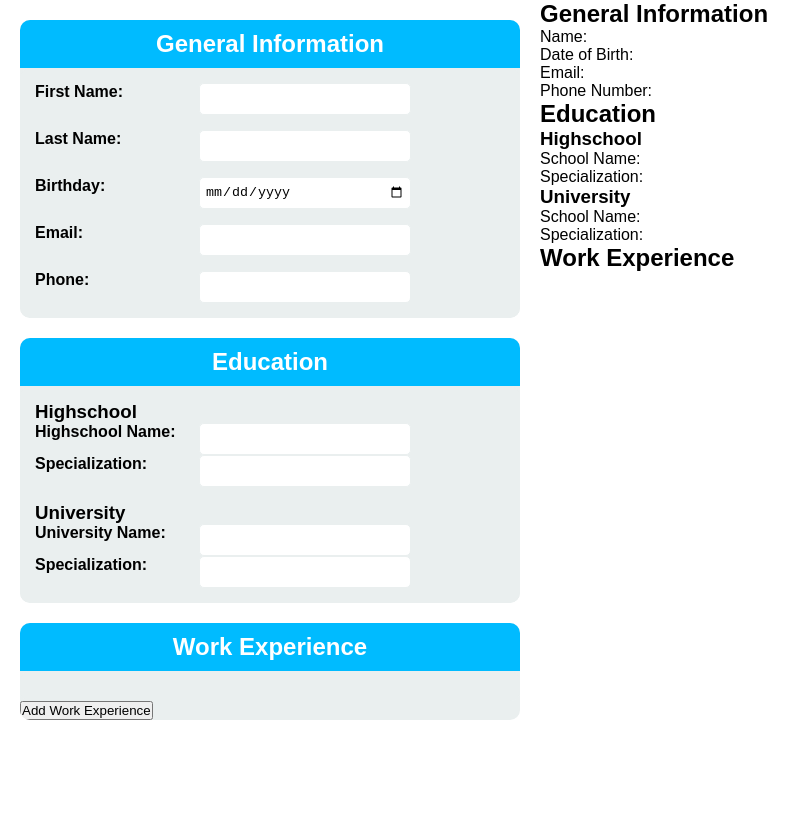
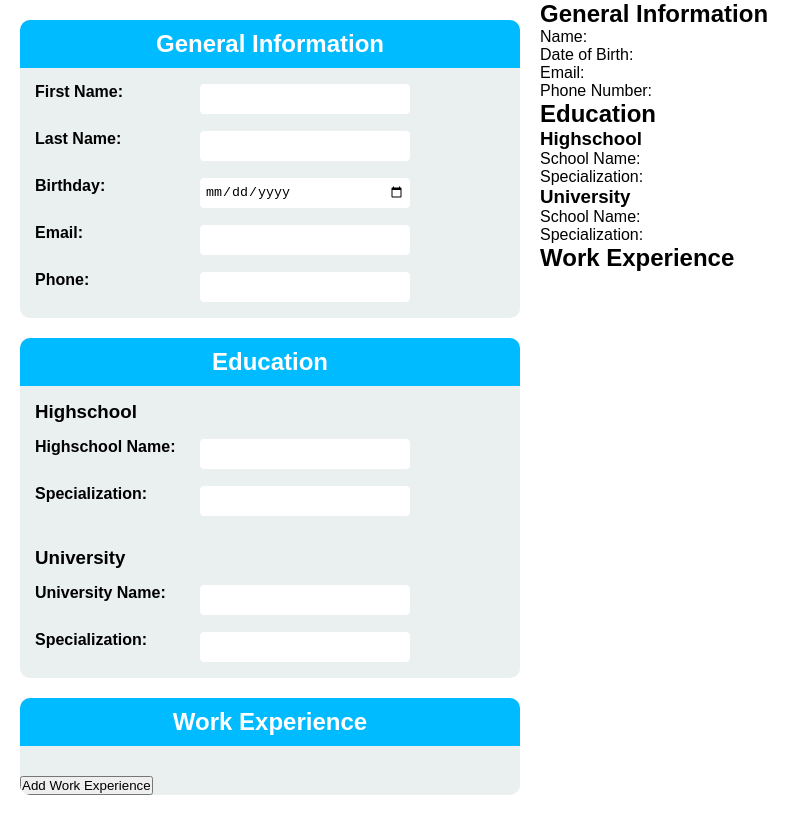
Before and after one commit to Tou1lle/cv-application-top, a React (Vite) app: page / in a window 1280 px wide. Shown: the whole page, without its empty margins (0-810 px from the left). Built offline with nearby package versions, Linux system fonts and the light colour scheme.

Commit message:
Style education container

```diff
--- a/src/styles/App.css
+++ b/src/styles/App.css
@@ -63,6 +63,17 @@
   max-width: 80%;
 }
 
+/* Education section - more specific styling */
+.education.inputs-container {
+  gap: calc(var(--inputs-container-padding) * 2);
+}
+
+.education.inputs-container > div {
+  display: flex;
+  flex-direction: column;
+  gap: var(--inputs-container-padding);
+}
+
 input {
   width: 15em;
   height: 20px;
```
